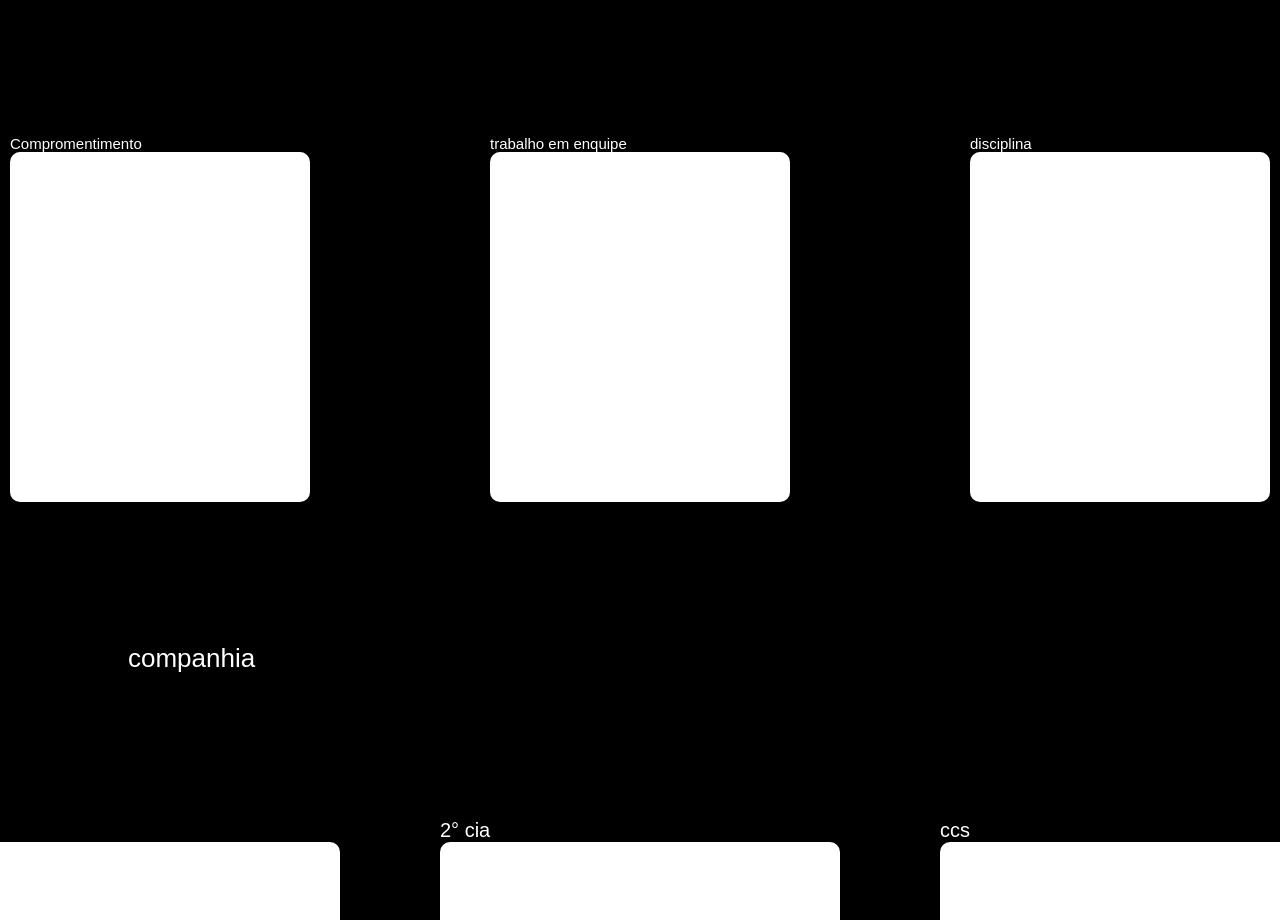
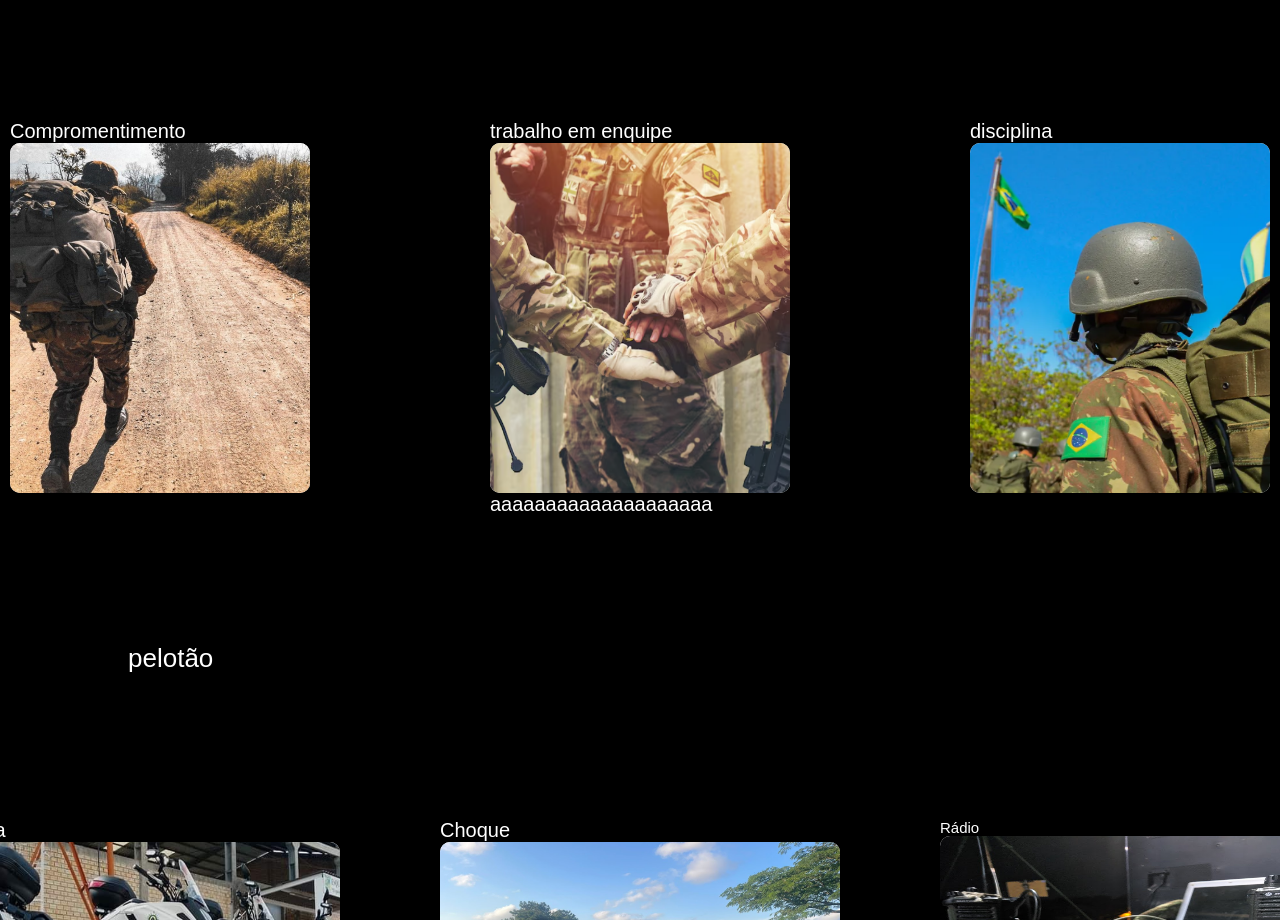
Before and after one commit to matheusmarquesls/Projeto_Individual, a plain HTML site: page site/homepage.html in a window 1280 px wide. Shown: the part 1880-2800 px from the top of the page. Drawn offline with Linux system fonts and the light colour scheme.

Commit message:
atualizaçao site

```diff
--- a/login/style.css
+++ b/login/style.css
@@ -5,6 +5,8 @@
     padding: 0;
     box-sizing: border-box;
     font-family: 'poppins', sans-serif;
+
+
 }
 
 body{
@@ -13,6 +15,8 @@ body{
     display: flex;
     align-items: center;
     justify-content: center;
+    background-image: url("imagem.jpg");
+    background-size: cover;
 }
 
 
--- a/site/homepage.html
+++ b/site/homepage.html
@@ -21,7 +21,7 @@
                     <li><a href="#caixa">Página principal</a></li>
                     <li><a href="#sobremim">Sobre mim</a></li>
                     <li><a href="#experiencia">experiencia</a></li>
-                    <li><a href="#companhia">companhia</a></li>
+                    <li><a href="#companhia">pelotão</a></li>
                     <li><a href="#onu">Onu</a></li>
                 </ul>
 
@@ -69,20 +69,23 @@
             <div class="caixa_titulo">
                 <span class="title">Compromentimento</span>
                 <div class="card">
-
+                    <img src="image/compromisso.jpeg" alt="">
                 </div>
             </div>
 
             <div class="caixa_titulo">
                 <span class="title">trabalho em enquipe</span>
                 <div class="card">
-
+                    <img src="image/trabalho.png" alt="">
                 </div>
+                <div class="texto_experiencia">
+                <p>aaaaaaaaaaaaaaaaaaaa</p>
+            </div>
             </div>
             <div class="caixa_titulo">
                 <span class="title">disciplina</span>
                 <div class="card">
-
+                    <img src="image/disciplina.png" alt="">
                 </div>
             </div>
 
@@ -91,34 +94,34 @@
 
     <section id="companhia" class="companhia">
 
-        <span class="comtitulo">companhia</span>
+        <span class="comtitulo">pelotão</span>
 
         <div class="caixa_campanhia">
             <div class="caixa_ttitulo">
-                <span class="ttitle">1° cia</span>
+                <span class="ttitle">Escolta</span>
                 <div class="ccard">
-
+                    <img class="img_pelotao" src="image/escolta.png" alt="">
                 </div>
             </div>
 
 
             <div class="caixa_ttitulo">
-                <span class="ttitle">2° cia</span>
+                <span class="ttitle">Choque</span>
                 <div class="ccard">
-
+                    <img class="img_pelotao" src="image/IMG-20221108-WA0026.jpg" alt="">
                 </div>
             </div>
 
             <div class="caixa_ttitulo">
-                <span class="ttitle">ccs</span>
+                <span class="title">Rádio</span>
                 <div class="ccard">
-
+                    <img class="img_pelotao" src="image/MVIMG_20230330_201914.jpg" alt="">
                 </div>
             </div>
 
         </div>
         <div class="botao">
-            <button class="btn" onclick="">qual companhia voce gostaria de ir</button>
+            <button class="btn" onclick="">qual pelotao voce gostaria de ir</button>
 
         </div>
 
--- a/site/styles.css
+++ b/site/styles.css
@@ -5,6 +5,7 @@
     text-decoration: none;
     font-family: "Poppins", sans-serif;
     color: white;
+
   }
 
 .header{
@@ -44,6 +45,21 @@
   .nav-button {
     display: flex;
     align-items: center;
+
+  }
+  .nav-button  button {
+    display: flex;
+    align-items: center;
+    justify-content: center;
+    color: black;
+    border: 0.2px solid #ffffff;
+    border-radius: 5px;
+    width: 180px;
+    height: 40px;
+    font-size: 16px;
+    font-weight: 400;
+    text-transform: capitalize;
+    background-color: rgb(31, 72, 31);
   }
   .papelDeParede{
    background-image: url(image/Papel-de-parede-Exercito-Brasileiro-1536x864.jpg);
@@ -144,19 +160,21 @@
 .caixa_titulo {
   color: white;
   font-size: 20px;
+  width: 300px;
+  display: flex;
+  flex-direction: column;
 
 }
+.texto_experiencia{
+  display: flex;
+  white-space: rap;
+}
+
 
 .title {
   display: flex;
   flex-direction: column;
   gap: 10px;
-}
-
-.caixa_titulo {
-  color: white;
-  font-size: 15px;
-
 }
 
 .card {
@@ -228,9 +246,12 @@
   justify-content: center;
   height: 300px;
 
+
 }
 .btn{
-  width: 100px;
+  width: 300px;
+  height: 50px;
+  border-radius: 10px;
   background-color: green;
 }
 
@@ -269,6 +290,18 @@
 .conteudo{
   font-size: 26px;
 
+}
+img{
+  width: 300px;
+  height: 350px;
+  border-radius: 10px;
+}
+p{
+  display: flex;
+}
+.img_pelotao{
+  width: 400px;
+  height: 250px;
 }
 /*
 .cards {
@@ -345,19 +378,7 @@
 
 
   /*
- .nav-button  button {
-    display: flex;
-    align-items: center;
-    justify-content: center;
-    color: white;
-    border: 0.2px solid #ffffff;
-    border-radius: 5px;
-    width: 100px;
-    height: 40px;
-    font-size: 16px;
-    font-weight: 400;
-    text-transform: capitalize;
-  }
+
 
   .login {
     cursor: pointer;
```
Also changed, not shown: login/PaginaLogin.html (+3 -0 lines), login/imagem.jpg (added), site/image/IMG-20221108-WA0026.jpg (added), site/image/MVIMG_20230330_201914.jpg (added), site/image/compromisso.jpeg (added), site/image/disciplina.png (added), site/image/escolta.png (added), site/image/trabalho.png (added), 1 other file.
